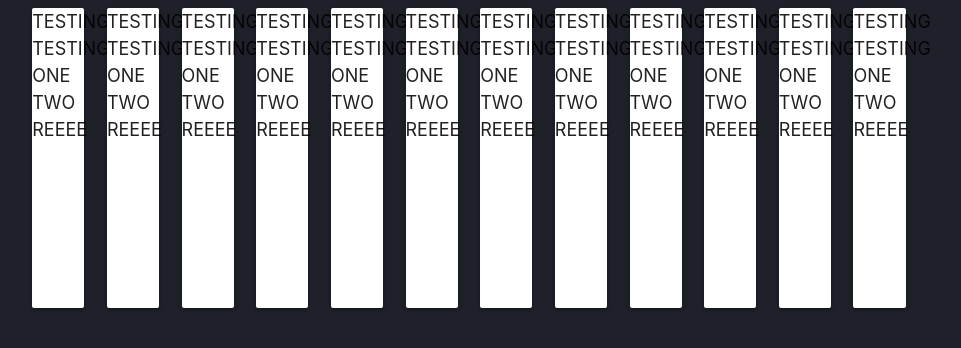
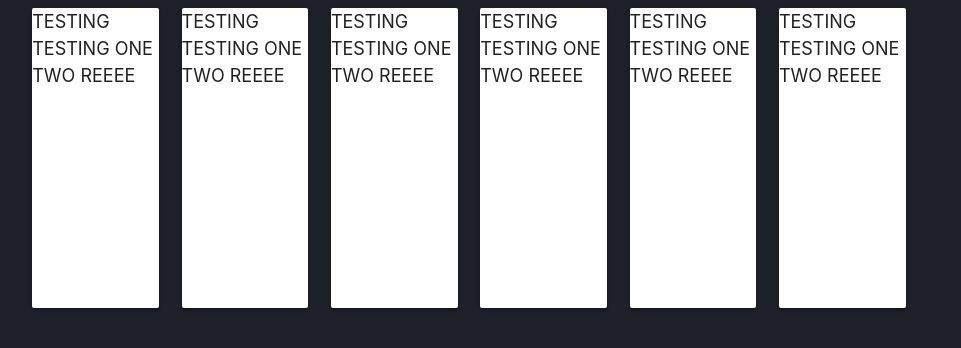
Before and after one commit to Sashimee/movie_db_exo, a PHP site: page /catalog.php in a window 1280 px wide. Shown: the top 348 px of the page, without its empty margins (171-1132 px from the left). Run offline with PHP 8.4, Linux system fonts and the light colour scheme.

Commit message:
Update catalog.php
updates

```diff
--- a/catalog.php
+++ b/catalog.php
@@ -12,62 +12,32 @@
 <body id="cat-bod">
     <div class="container">
         <div class="row">
-            <div class="col s1">
+            <div class="col s2">
                 <div class="card small">
                     TESTING TESTING ONE TWO REEEE
                 </div>
             </div>
-            <div class="col s1">
+            <div class="col s2">
                 <div class="card small">
                     TESTING TESTING ONE TWO REEEE
                 </div>
             </div>
-            <div class="col s1">
+            <div class="col s2">
                 <div class="card small">
                     TESTING TESTING ONE TWO REEEE
                 </div>
             </div>
-            <div class="col s1">
+            <div class="col s2">
                 <div class="card small">
                     TESTING TESTING ONE TWO REEEE
                 </div>
             </div>
-            <div class="col s1">
+            <div class="col s2">
                 <div class="card small">
                     TESTING TESTING ONE TWO REEEE
                 </div>
             </div>
-            <div class="col s1">
-                <div class="card small">
-                    TESTING TESTING ONE TWO REEEE
-                </div>
-            </div>
-            <div class="col s1">
-                <div class="card small">
-                    TESTING TESTING ONE TWO REEEE
-                </div>
-            </div>
-            <div class="col s1">
-                <div class="card small">
-                    TESTING TESTING ONE TWO REEEE
-                </div>
-            </div>
-            <div class="col s1">
-                <div class="card small">
-                    TESTING TESTING ONE TWO REEEE
-                </div>
-            </div>
-            <div class="col s1">
-                <div class="card small">
-                    TESTING TESTING ONE TWO REEEE
-                </div>
-            </div>
-            <div class="col s1">
-                <div class="card small">
-                    TESTING TESTING ONE TWO REEEE
-                </div>
-            </div>
-            <div class="col s1">
+            <div class="col s2">
                 <div class="card small">
                     TESTING TESTING ONE TWO REEEE
                 </div>
```
